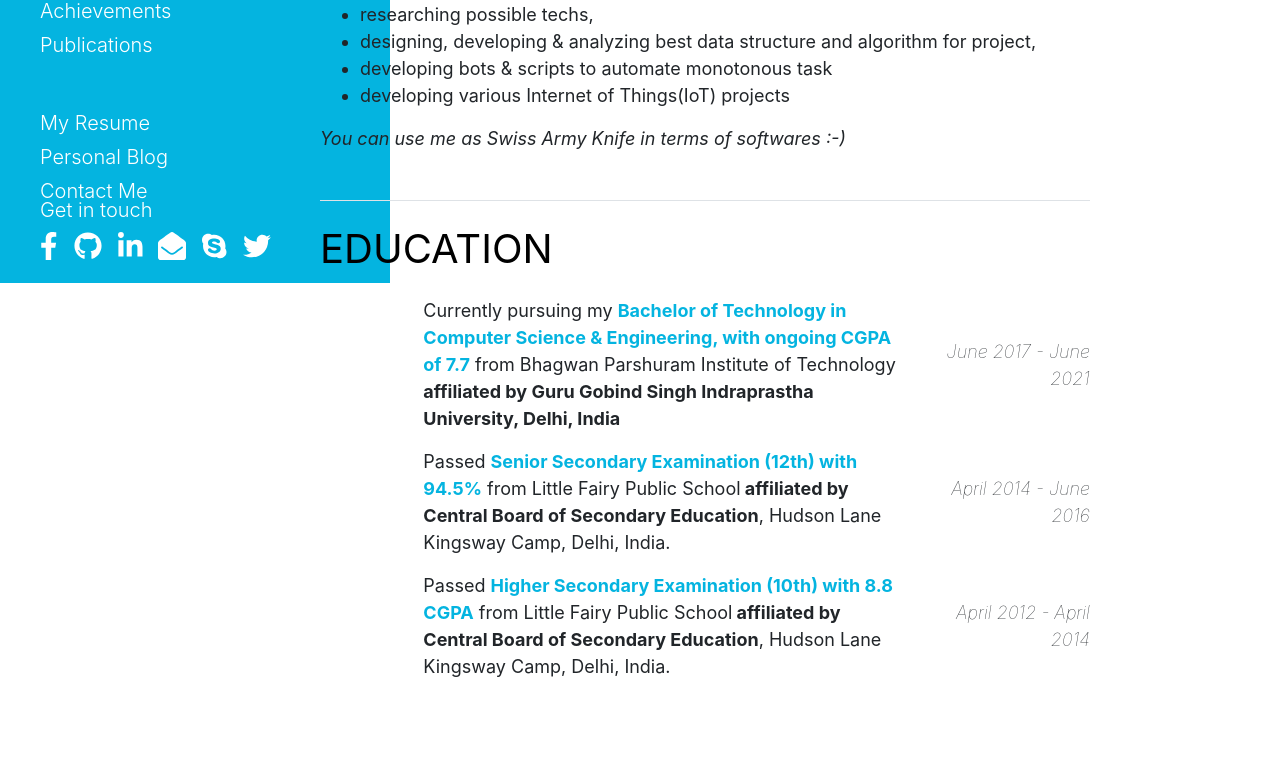
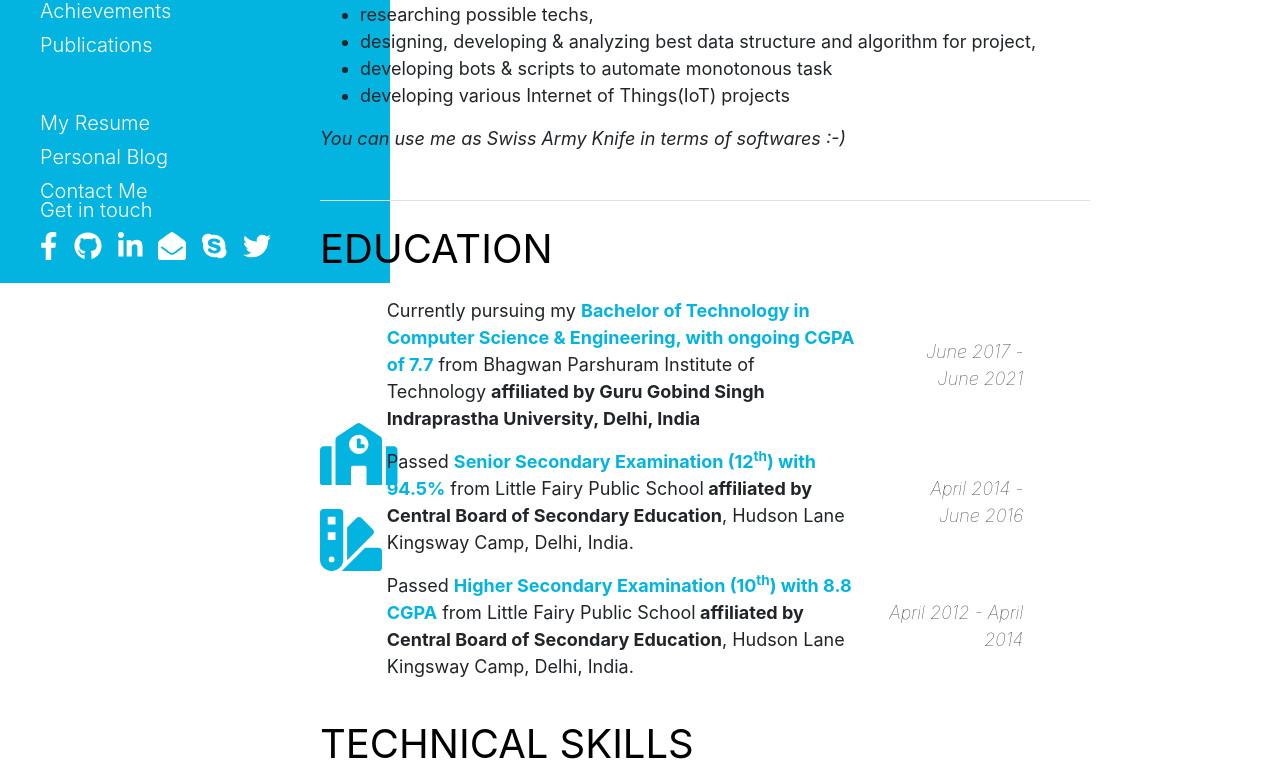
Before and after one commit to prvarshney/my-portfolio, a React (Create React App) app: page / in a window 1280 px wide. Shown: the part 517-1293 px from the top of the page. Before the commit the page ends 1213 px from the top, so only its background shows below. Built offline with nearby package versions, Linux system fonts and the light colour scheme.

Commit message:
change svgs of education section

```diff
--- a/src/components/EducationAndSkills.js
+++ b/src/components/EducationAndSkills.js
@@ -9,32 +9,35 @@ library.add(fab, faCheckSquare, faCoffee)
 export class EducationAndSkills extends Component {
     render() {
         return (<div>
+            {/* EDUCATION SECTION */}
             <h1 style={{ color: "#000", fontWeight: "400" }} className="mt-4">EDUCATION</h1>
             <div className="row">
                 <div className="col-10 mt-3" style={{ fontSize: "18px" }}>
-                    <ul style={{ listStyle: "none" }}>
+                    <div className="row" style={{ display:"flex", alignItems:"center" }}>
+                        <div className="col-1 text-center">
+                            <div className=""><FontAwesomeIcon icon={"school"} style={{ fontSize: "62px", color: "#04B4E0" }} /></div>
+                            <div className="mt-4"><FontAwesomeIcon icon={"swatchbook"} style={{ fontSize: "62px", color: "#04B4E0" }} /></div>
+                        </div>
+                        <ul style={{ listStyle: "none" }} className="col-10">
                             <li>
                                 <div className="row" style={{ display: "flex", alignItems: "center"}}>
-                                <FontAwesomeIcon icon={faCode} style={{ display: "flex" ,fontSize: "64px", color: "#04b4e0" }} className="col-1 invisible" />
-                                <div className="col-8">Currently pursuing my <strong style={{ color: "#04B4E0" }}>Bachelor of Technology in Computer Science & Engineering,
+                                    <div className="col-9">Currently pursuing my <strong style={{ color: "#04B4E0" }}>Bachelor of Technology in Computer Science & Engineering,
                                     with ongoing CGPA of 7.7</strong> from Bhagwan Parshuram Institute of Technology <strong>affiliated by Guru Gobind Singh Indraprastha University, Delhi, India</strong> </div>
                                     <div className="col-3 text-right font-weight-lighter"><i>June 2017 - June 2021</i></div>
                                 </div>
                             </li>
                             <li>
                                 <div className="row mt-3" style={{ display: "flex", alignItems: "center" }}>
-                                <FontAwesomeIcon icon={"graduation-cap"} style={{ fontSize: "64px", color: "#04b4e0" }} className="col-1 invisible" />
-                                <div className="col-8">
-                                    Passed <strong style={{ color: "#04B4E0" }}>Senior Secondary Examination (12th) with 94.5%</strong> from Little Fairy Public School
+                                    <div className="col-9">
+                                        Passed <strong style={{ color: "#04B4E0" }}>Senior Secondary Examination (12<sup>th</sup>) with 94.5%</strong> from Little Fairy Public School
                                         <strong> affiliated by Central Board of Secondary Education</strong>, Hudson Lane Kingsway Camp, Delhi, India.</div>
                                         <div className="col-3 text-right font-weight-lighter"><i>April 2014 - June 2016</i></div>
                                 </div>
                             </li>
                             <li>
                                 <div className="row mt-3" style={{ display: "flex", alignItems:"center" }}>
-                                <FontAwesomeIcon icon={"school"} style={{ fontSize: "64px", color: "#04b4e0" }} className="col-1 invisible" />
-                                <div className="col-8">
-                                    Passed <strong style={{ color: "#04B4E0" }}>Higher Secondary Examination (10th) with 8.8 CGPA</strong> from Little Fairy Public School
+                                    <div className="col-9">
+                                        Passed <strong style={{ color: "#04B4E0" }}>Higher Secondary Examination (10<sup>th</sup>) with 8.8 CGPA</strong> from Little Fairy Public School
                                         <strong> affiliated by Central Board of Secondary Education</strong>, Hudson Lane Kingsway Camp, Delhi, India.</div>
                                         <div className="col-3 text-right font-weight-lighter"><i>April 2012 - April 2014</i></div>
                                 </div>
@@ -42,6 +45,9 @@ export class EducationAndSkills extends Component {
                         </ul>
                     </div>
                 </div>
+            </div>
+            {/* TECHNICAL SKILL SECTION START */}
+            <h1 style={{ color: "#000", fontWeight: "400" }} className="mt-4">TECHNICAL SKILLS</h1>
         </div>);
     }
 }
```
Lines whose indentation alone changed are shown as unchanged.
